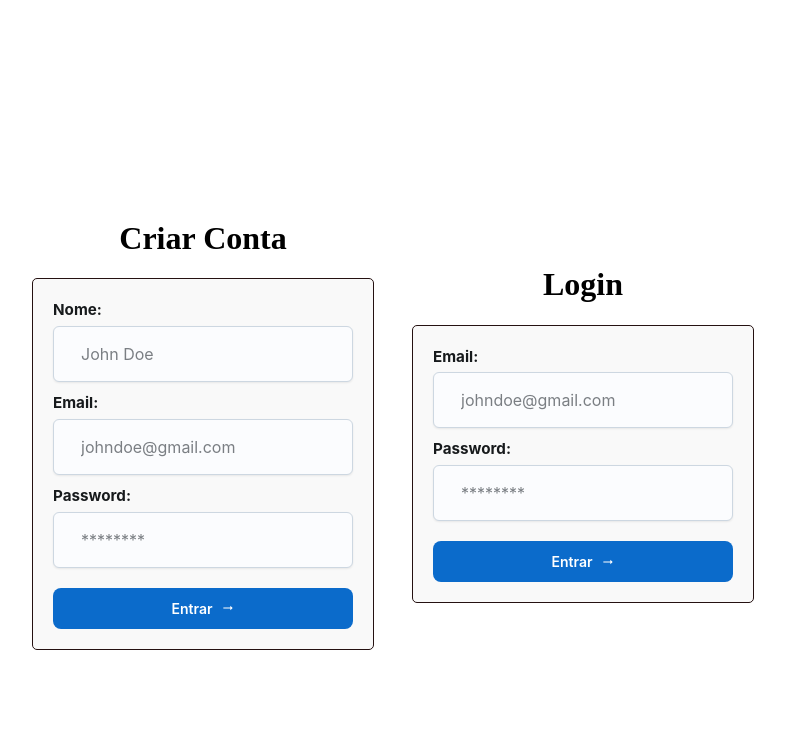
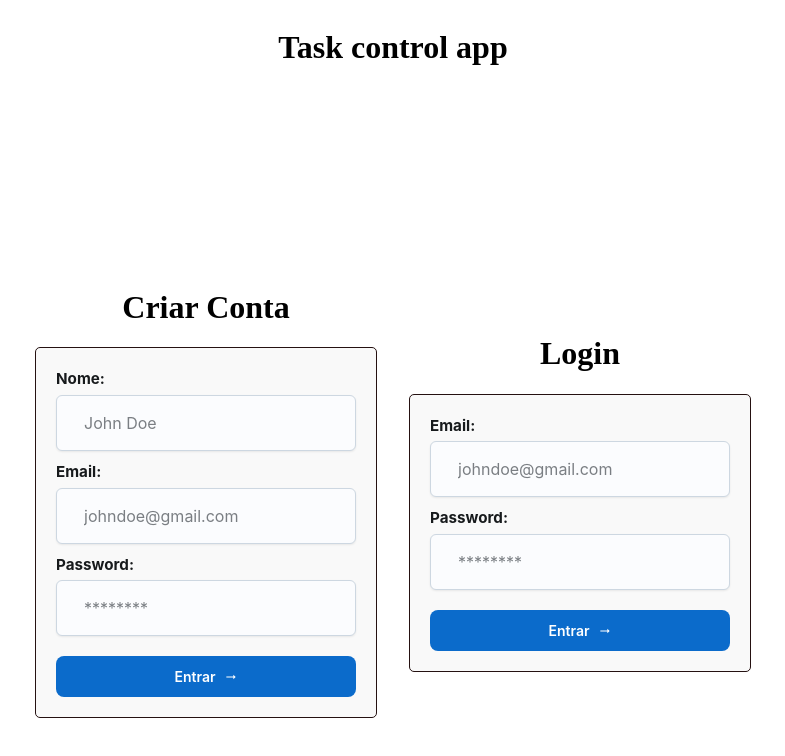
Before and after one commit to ArthurBertozzi/todo-fullstack-app-puc, a Next.js app: page /Home in a window 1280 px wide. Shown: the top 756 px of the page, without its empty margins (247-1032 px from the left). Built offline with nearby package versions, Linux system fonts and the light colour scheme; no server answers.

Commit message:
Adjust to homepage css file

```diff
--- a/src/pages/Home/index.tsx
+++ b/src/pages/Home/index.tsx
@@ -27,6 +27,8 @@ export default function HomePage() {
       {pageLoading ? (
         <LoadingPage />
       ) : (
+        <>
+          <h1 className={styles.title}>Task control app</h1>
           <div className={styles.formsContainer}>
             <div className={styles.form}>
               <SignupForm />
@@ -35,6 +37,7 @@ export default function HomePage() {
               <Loginform />
             </div>
           </div>
+        </>
       )}
     </div>
   );
--- a/src/styles/home/homepage.module.css
+++ b/src/styles/home/homepage.module.css
@@ -2,27 +2,34 @@
   display: flex;
   flex-direction: column;
   align-items: center;
-  justify-content: center;
+  /* justify-content: center; */
   height: 100vh;
+}
+
+.title {
+  text-align: center;
 }
 
 .formsContainer {
   display: flex;
-  flex-wrap: wrap; /* Permite que os formulários sejam exibidos lado a lado ou em várias linhas */
-  justify-content: center;
-  gap: 3em; /* Espaço entre os formulários */
-  margin-top: 2em; /* Espaço entre o container de formulários e o container pai */
+  flex-direction: row;
+  justify-content: space-around;
+  align-items: flex-start;
+  gap: 2em;
+  margin-top: 5px; /* Espaçamento entre os formulários */
 }
 
 .form {
-  padding: 1em;
-  border-radius: 5px;
-  max-width: 300px; /* Largura máxima do formulário */
-  margin-bottom: 0; /* Espaço entre os formulários */
-  min-height: auto;
+  width: 45%; /* Largura dos formulários */
 }
 
-/* Oculta a barra de rolagem criada pelo overflow-y */
-.formsContainer::-webkit-scrollbar {
-  display: none;
+@media (max-width: 780px) {
+  .formsContainer {
+    flex-direction: column; /* Altera para coluna em telas menores */
+    align-items: center;
+  }
+
+  .form {
+    width: 100%; /* Largura total em telas menores */
+  }
 }
```
Also changed, not shown: 1 other file (tests, documents, lock files or other folders). Lines whose indentation alone changed are shown as unchanged.
